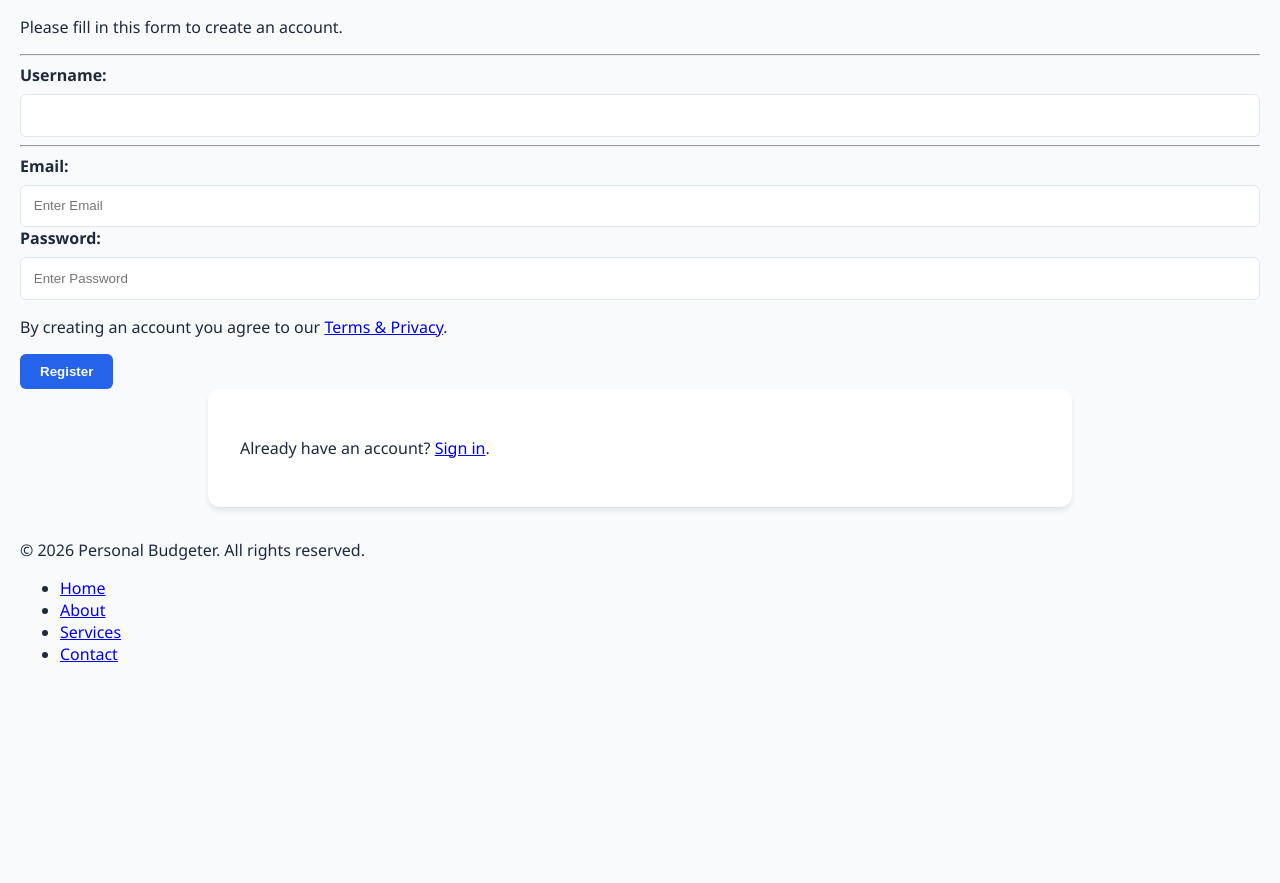
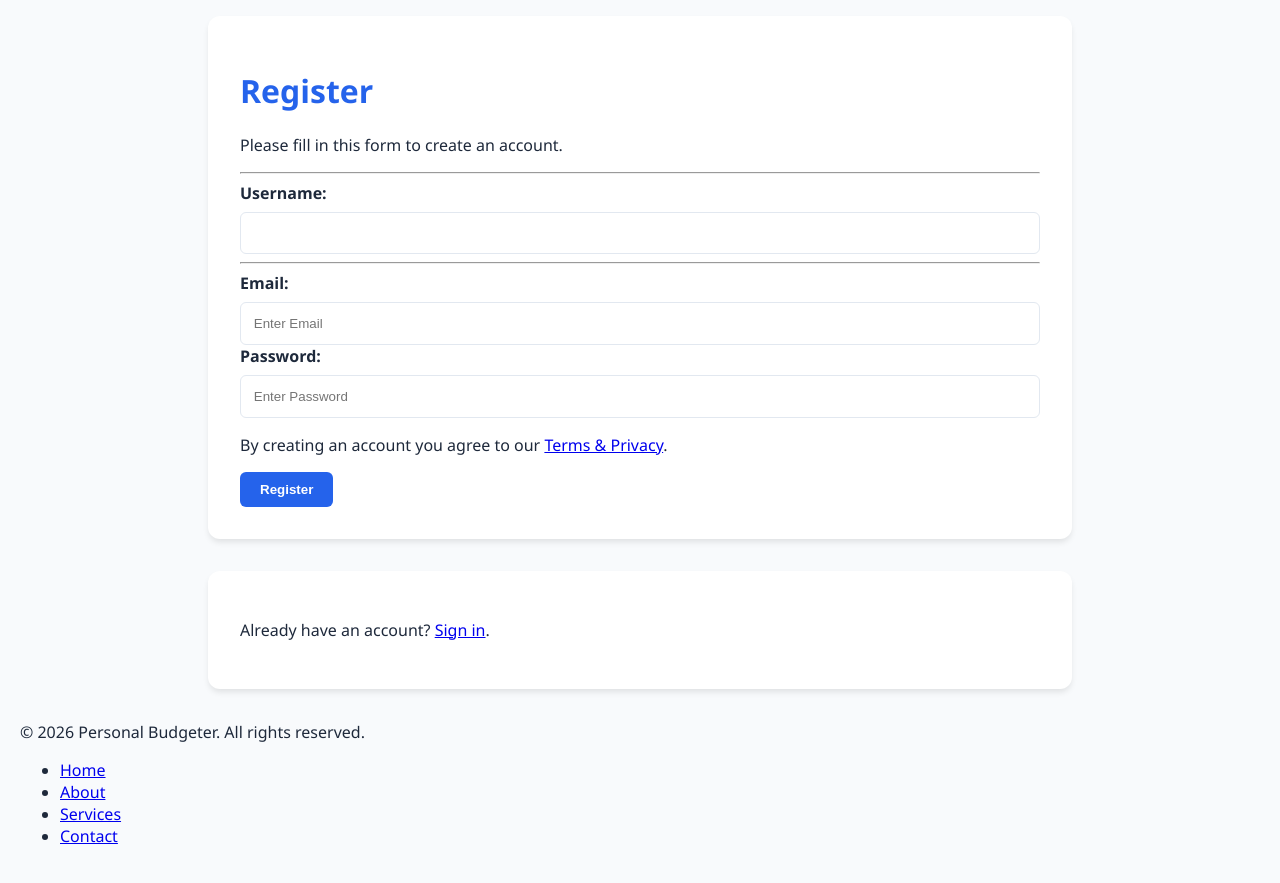
Before and after one commit to Meshref21/Software_implementation_assignment2, a Django app: page /register/ in a window 1280 px wide. Shown: the part 146-1029 px from the top of the page. Before the commit the page ends 808 px from the top, so only its background shows below. Run offline with Django 5.2, Linux system fonts and the light colour scheme.

Commit message:
register fix

```diff
--- a/MainDjangoProject/registerUser/templates/register.html
+++ b/MainDjangoProject/registerUser/templates/register.html
@@ -11,6 +11,10 @@
 
     <div id="navbar"></div>
 
+    <form id="user_input" method="post">
+    {% csrf_token %}
+    <div class="container">
+    <h1>Register</h1>
     <p>Please fill in this form to create an account.</p>
     <hr>
 
```
